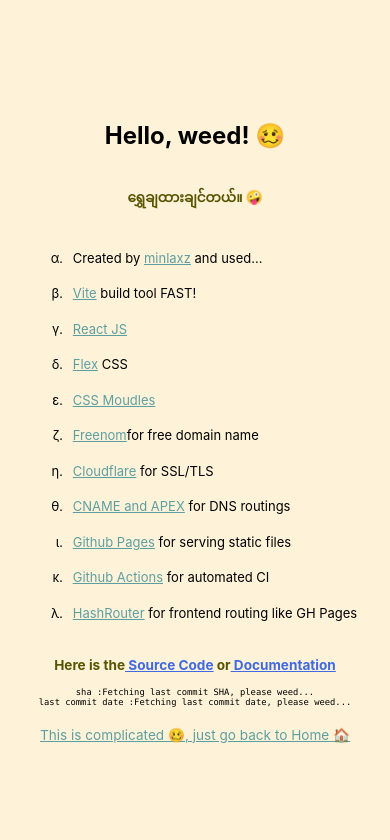
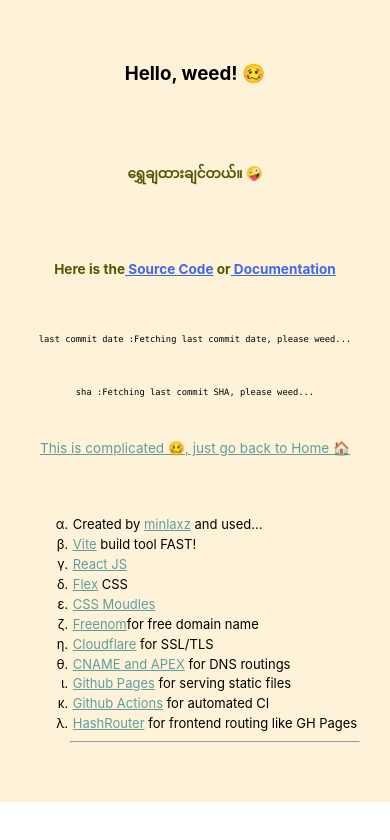
Before and after one commit to minlaxz/shwechahtrchintl, a React (Vite) app: page /#/about in a window 390 px wide. Shown: the top 840 px of the page. Built offline with nearby package versions, Linux system fonts and the light colour scheme; no server answers.

Commit message:
Align and some formatting

```diff
--- a/src/About/About.module.css
+++ b/src/About/About.module.css
@@ -3,66 +3,48 @@
     padding: 0;
     display: flex;
     align-items: center;
-    justify-content: center;
+    justify-content: space-evenly;
     flex-flow: column;
     height: 100vh;
     background-color: #FEF3D9;
 }
 
-.cyan_text {
-    color: cyan;
+code {
+    font-size: 0.85em;
 }
 
-.gold_text {
-    color: gold;
-}
-
-.source_text {
-    color: #a7a7a7;
-}
-
-.white_text {
-    color: white;
-}
-.commit_link {
-    color: #a7a7a7;
-    text-decoration: underline;
-}
-
-code {
-    font-size: 1em;
-}
-
-@media only screen and (max-width: 1024px) {
-    code {
-        font-size: 0.55em;
-    }
-
-    li {
-        margin: 0.1em;
-        padding: 0.2em;
-        font-size: smaller;
-    }
+div > ul > li {
+    font-size: medium;
+    margin: 0.5em;
+    padding: 0.5em;
 }
 
 ul {
     list-style-type: lower-greek;
 }
 
-li {
-    font-size: small;
-    margin: 0.5em;
-    padding: 0.5em;
-}
-
 li > a {
     color: cadetblue;
 }
 
-pre > a {
+#gold-text {
     color: darkolivegreen;
 }
 
 p > a {
     color: royalblue;
 }
+@media only screen and (max-width: 767px) {
+    .root_container{
+        height: 95vh;
+        justify-content: space-evenly;
+    }
+    code {
+        font-size: 0.55em;
+    }
+    div > ul > li {
+        font-size: small;
+        margin: 0.1em;
+        padding: 0.1em;
+    }
+}
--- a/src/About/index.jsx
+++ b/src/About/index.jsx
@@ -20,8 +20,30 @@
     return (
         <>
             <div className={`${styles.root_container}`}>
-                <h2 className="cyan-text">Hello, weed! 🥴</h2>
+                <h3>Hello, weed! 🥴</h3>
                 <p className="gold-text">ရွှေချထားချင်တယ်။ 🤪</p>
+                <p className="white-text"> Here is the
+                    <a href="https://github.com/minlaxz/shwechahtrchintl" rel="noreferrer noopener" target="_blank"
+                        class="source-text"> Source Code
+                    </a> or
+                    <a href="https://github.com/minlaxz/shwechahtrchintl#readme" rel="noreferrer noopener" target="_blank"
+                        class="source-text"> Documentation
+                    </a>
+
+                </p>
+                {commitSha && <a a href={`https://github.com/minlaxz/shwechahtrchintl/commit/${commitSha}`} target="_blank" rel="noreferrer noopener">check@commitSha</a>}
+                <code> last commit date :
+                    {
+                        commitDate ? `${commitDate}` : 'Fetching last commit date, please weed...'
+                    }
+                </code>
+                <code> sha :
+                    {
+                        commitSha ?
+                            `${commitSha}` : 'Fetching last commit SHA, please weed...'
+                    }
+                </code>
+                <Link to="/">This is complicated 🥴, just go back to Home 🏠</Link>
                 <div>
                     <ul>
                         <li>Created by <a href="https://minlaxz.me" rel="noreferrer noopener" target="_blank">minlaxz</a> and used...</li>
@@ -35,31 +57,9 @@
                         <li><a rel="noreferrer noopener" target="_blank" href="https://pages.github.com/">Github Pages</a> for serving static files</li>
                         <li><a rel="noreferrer noopener" target="_blank" href="https://docs.github.com/en/actions/learn-github-actions">Github Actions</a> for automated CI</li>
                         <li><a rel="noreferrer noopener" target="_blank" href="https://reactrouter.com/web/api/HashRouter">HashRouter</a> for frontend routing like GH Pages</li>
+                        <hr/>
                     </ul>
                 </div>
-                <p className="white-text"> Here is the
-                    <a href="https://github.com/minlaxz/shwechahtrchintl" rel="noreferrer noopener" target="_blank"
-                        class="source-text"> Source Code
-                    </a> or
-                    <a href="https://github.com/minlaxz/shwechahtrchintl#readme" rel="noreferrer noopener" target="_blank"
-                        class="source-text"> Documentation
-                    </a>
-
-                </p>
-                <code> sha :
-                    {
-                        commitSha ?
-                            `${commitSha}` : 'Fetching last commit SHA, please weed...'
-                    }
-                </code>
-                <code> last commit date :
-                    {
-                        commitDate ? `${commitDate}` : 'Fetching last commit date, please weed...'
-                    }
-                </code>
-                {commitSha && <a a href={`https://github.com/minlaxz/shwechahtrchintl/commit/${commitSha}`} target="_blank" rel="noreferrer noopener">WTF is goin' on @sha</a>}
-                <br></br>
-                <Link to="/">This is complicated 🥴, just go back to Home 🏠</Link>
             </div>
 
         </>
```
